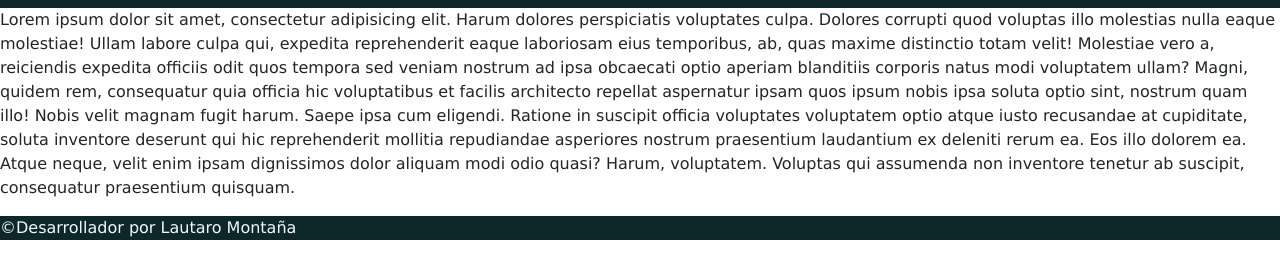
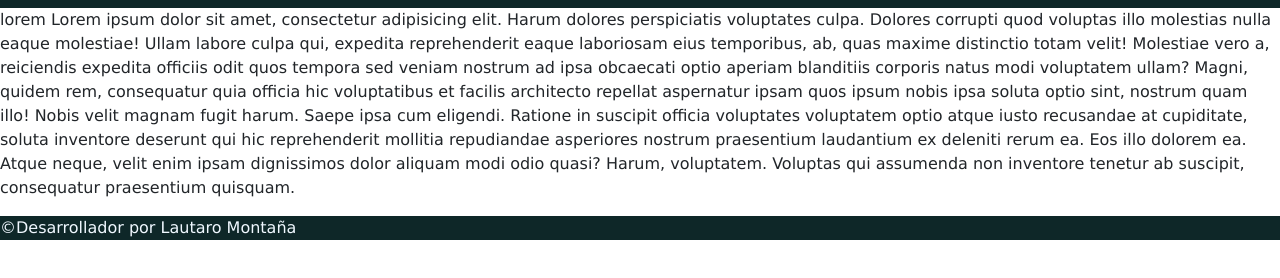
Before and after one commit to joselautaro/Proyecto-Napo, a website: page index.html in a window 1280 px wide. Shown: the part 52-330 px from the top of the page. Drawn offline with nearby package versions, Linux system fonts and the light colour scheme.

Commit message:
Se agrega lorem

```diff
--- a/index.html
+++ b/index.html
@@ -29,7 +29,8 @@
 
 
     <main>
-        <p>Lorem ipsum dolor sit amet, consectetur adipisicing elit. Harum dolores perspiciatis voluptates culpa. Dolores corrupti quod voluptas illo molestias nulla eaque molestiae! Ullam labore culpa qui, expedita reprehenderit eaque laboriosam eius temporibus, ab, quas maxime distinctio totam velit! Molestiae vero a, reiciendis expedita officiis odit quos tempora sed veniam nostrum ad ipsa obcaecati optio aperiam blanditiis corporis natus modi voluptatem ullam? Magni, quidem rem, consequatur quia officia hic voluptatibus et facilis architecto repellat aspernatur ipsam quos ipsum nobis ipsa soluta optio sint, nostrum quam illo! Nobis velit magnam fugit harum. Saepe ipsa cum eligendi. Ratione in suscipit officia voluptates voluptatem optio atque iusto recusandae at cupiditate, soluta inventore deserunt qui hic reprehenderit mollitia repudiandae asperiores nostrum praesentium laudantium ex deleniti rerum ea. Eos illo dolorem ea. Atque neque, velit enim ipsam dignissimos dolor aliquam modi odio quasi? Harum, voluptatem. Voluptas qui assumenda non inventore tenetur ab suscipit, consequatur praesentium quisquam. </p>
+        <p>lorem
+            Lorem ipsum dolor sit amet, consectetur adipisicing elit. Harum dolores perspiciatis voluptates culpa. Dolores corrupti quod voluptas illo molestias nulla eaque molestiae! Ullam labore culpa qui, expedita reprehenderit eaque laboriosam eius temporibus, ab, quas maxime distinctio totam velit! Molestiae vero a, reiciendis expedita officiis odit quos tempora sed veniam nostrum ad ipsa obcaecati optio aperiam blanditiis corporis natus modi voluptatem ullam? Magni, quidem rem, consequatur quia officia hic voluptatibus et facilis architecto repellat aspernatur ipsam quos ipsum nobis ipsa soluta optio sint, nostrum quam illo! Nobis velit magnam fugit harum. Saepe ipsa cum eligendi. Ratione in suscipit officia voluptates voluptatem optio atque iusto recusandae at cupiditate, soluta inventore deserunt qui hic reprehenderit mollitia repudiandae asperiores nostrum praesentium laudantium ex deleniti rerum ea. Eos illo dolorem ea. Atque neque, velit enim ipsam dignissimos dolor aliquam modi odio quasi? Harum, voluptatem. Voluptas qui assumenda non inventore tenetur ab suscipit, consequatur praesentium quisquam. </p>
     </main>
 
 
```
